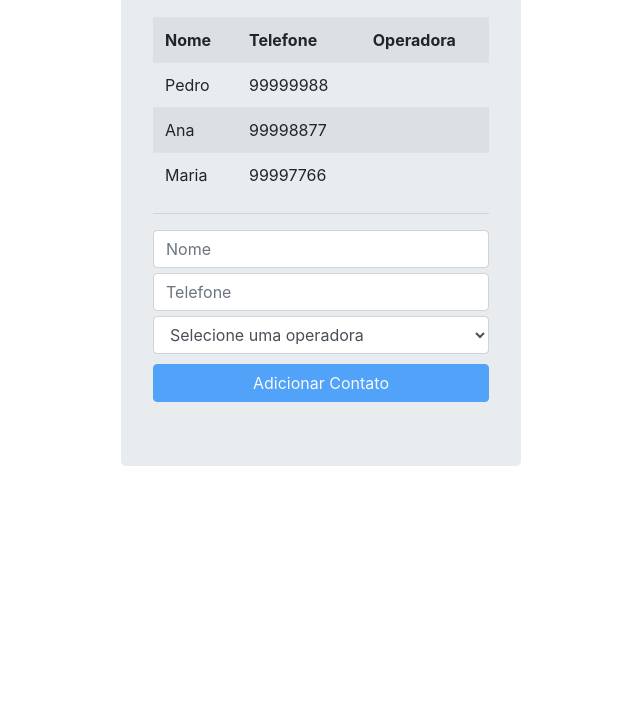
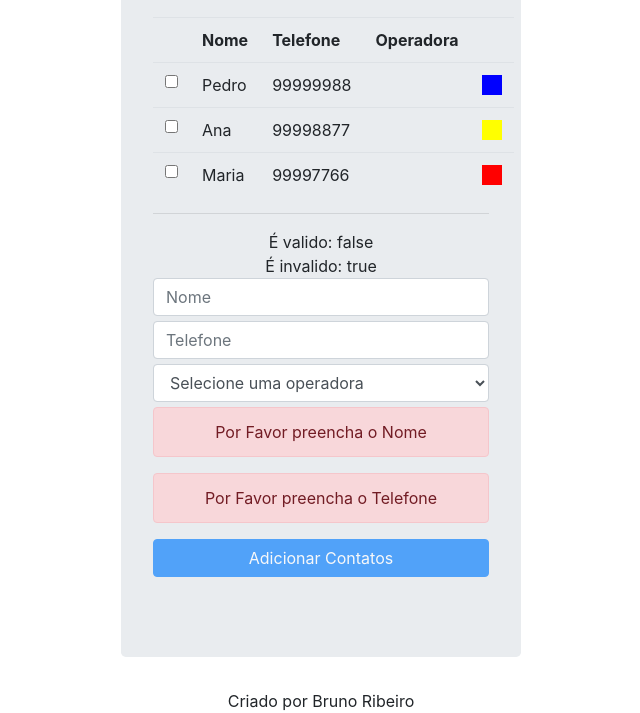
Before and after one commit to brwBruno/Estudos, a plain HTML site: page ListaTelefonica/index.html in a window 1280 px wide. Shown: the part 121-834 px from the top of the page, without its empty margins (319-959 px from the left). Before the commit the page ends 800 px from the top, so only its background shows below. Drawn offline with nearby package versions, Linux system fonts and the light colour scheme.

Commit message:
aula quatro de angular

```diff
--- /dev/null
+++ b/ListaTelefonica/footer.html
@@ -0,0 +1,3 @@
+<div style="text-align: center">
+    Criado por Bruno Ribeiro
+</div>
--- a/ListaTelefonica/index.html
+++ b/ListaTelefonica/index.html
@@ -1,5 +1,6 @@
 <html ng-app="listaTelefonica">
     <head>
+        <meta charset="UTF-8">
         <title>Lista Telefonica</title>
         <link rel="stylesheet" type="text/css" href='bootstrap.css'>
         <style>
@@ -19,6 +20,12 @@
             .btn{
                 margin-top: 10px;
             }
+            .selecionado{
+                background-color: rgb(84, 84, 252);
+            }
+            .negrito{
+                font-weight: bold;
+            }
         </style>
         <script src='angular.js'></script>
         <script>
@@ -26,9 +33,9 @@
             angular.module("listaTelefonica").controller("listaCtrl", function($scope) {
                 $scope.app = "Lista Telefonica";
                 $scope.contatos = [
-                    {nome: "Pedro", telefone: "99999988"},
-                    {nome: "Ana", telefone: "99998877"},
-                    {nome: "Maria", telefone: "99997766"}
+                    {nome: "Pedro", telefone: "99999988", cor: "blue"},
+                    {nome: "Ana", telefone: "99998877", cor: "yellow"},
+                    {nome: "Maria", telefone: "99997766", cor: "red"}
                 ];
                 $scope.operadoras = [
                     {nome: "Oi", codigo: 14, categoria: "Celular"},
@@ -41,33 +48,59 @@
                     $scope.contatos.push(angular.copy(contato));
                     delete $scope.contato;
                 };
+                $scope.apagarContato = function (contatos) {
+                    $scope.contatos = contatos.filter(function(contato){
+                        if (!contato.selecionado) return contato;
+                    });
+                    console.log(contatoSelecionados);
+                };
+                $scope.isContatoSelecionado = function (contatos) {
+                    return contatos.some(function (contato){
+                        return contato.selecionado;
+                    });
+                };
             });
         </script>
     </head>
     <body ng-controller="listaCtrl">
         <div class="jumbotron">
             <h3>{{app}}</h3>
-            <table class="table table-striped">
+            <table ng-show="contatos.length > 0" class="table">
                 <tr>
+                    <th></th>
                     <th>Nome</th>
                     <th>Telefone</th>
                     <th>Operadora</th>
+                    <th></th>
                 </tr>
-                <tr ng-repeat="contato in contatos">
+                <tr ng-class="{'selecionado negrito': contato.selecionado}" ng-repeat="contato in contatos">
                     <h4>
+                        <td><input type="checkbox" ng-model="contato.selecionado"></td>
                         <td>{{contato.nome}}</td>
                         <td>{{contato.telefone}}</td>
                         <td>{{contato.operadora.nome}}</td>
+                        <td><div style="width: 20px; height: 20px;" ng-style="{'background-color': contato.cor}"></div></td>
                     </h4>
                 </tr>
             </table>
             <hr>
-            <input class="form-control" type="text" ng-model="contato.nome" placeholder="Nome"/>
-            <input class="form-control" type="text" ng-model="contato.telefone" placeholder="Telefone"/>
+            É valido: {{contatoForm.$valid}}<br/>
+            É invalido: {{contatoForm.$invalid}}<br/>
+            <form name="contatoForm">
+            <input class="form-control" type="text" ng-model="contato.nome" name="nome" placeholder="Nome" ng-required="true"/>
+            <input class="form-control" type="text" ng-model="contato.telefone" name="telefone" placeholder="Telefone" ng-required="true"/>
             <select class="form-control" ng-model="contato.operadora" ng-options="operadora.nome for operadora in operadoras">
                     <option value="">Selecione uma operadora</option>
             </select>
-            <button class="btn btn-primary btn-block" ng-click="adicionarContato(contato)" ng-disabled="!contato.nome || !contato.telefone">Adicionar Contato</button>
+            <div ng-show="contatoForm.nome.$invalid" class="alert alert-danger alert-block">
+                Por Favor preencha o Nome
+            </div>
+            <div ng-show="contatoForm.telefone.$invalid" class="alert alert-danger alert-block">
+                Por Favor preencha o Telefone
+            </div>
+            <button class="btn btn-primary btn-block" ng-click="adicionarContato(contato)" ng-disabled="contatoForm.$invalid">Adicionar Contatos</button>
+            <button class="btn btn-danger btn-block" ng-click="apagarContato(contatos)" ng-show="isContatoSelecionado(contatos)">Apagar Contatos</button>
         </div>
+        <div ng-include="'footer.html'"></div>
     </body>
 </html>
```
